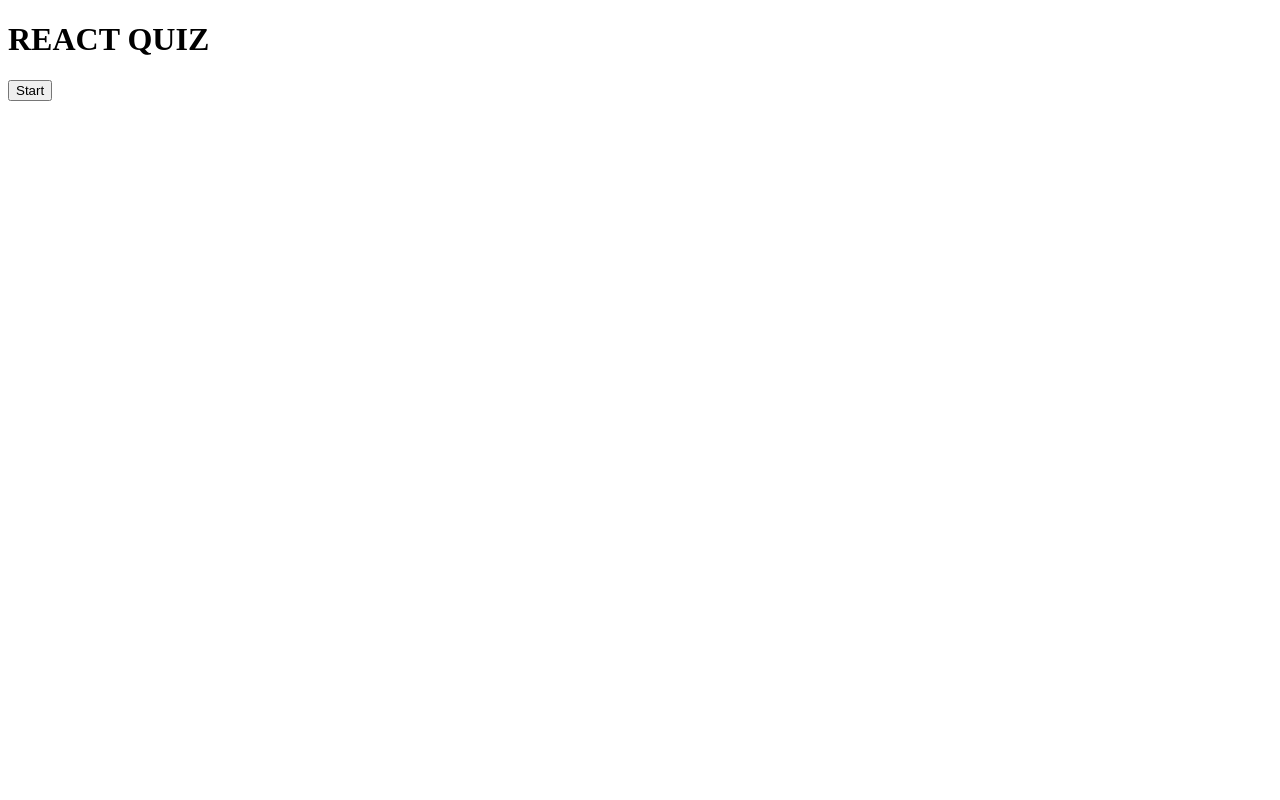
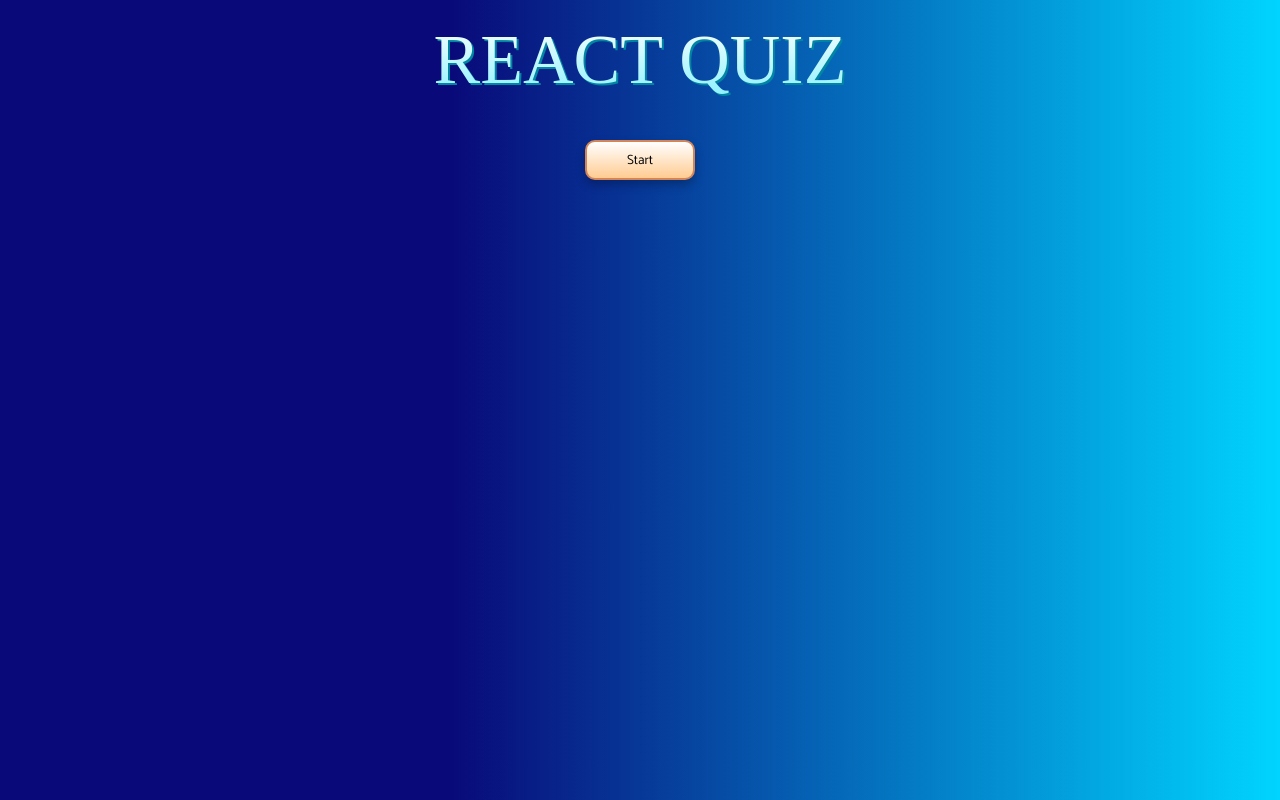
Before and after one commit to JoaoVitorLima242/ts-quiz, a React (Create React App) app: page / in a window 1280 px wide. Built offline with nearby package versions, Linux system fonts and the light colour scheme.

Commit message:
create App style components

```diff
--- a/src/App.tsx
+++ b/src/App.tsx
@@ -4,6 +4,7 @@
 import QuestionCard from "./components/QuestionCard/QuestionCard";
 // Types
 import { Difficulty, QuestionState, AnswersObject } from "./helpers/types";
+import { GlobalStyle, Wrapper } from "./styles/App.styles";
 
 const App = () => {
   const totalValue: number = 10;
@@ -63,7 +64,9 @@
   }
 
   return (
-    <div className="App">
+    <>
+      <GlobalStyle/>
+      <Wrapper>
         <h1>REACT QUIZ</h1>
         {gameOver || userAnswers.length === totalValue ? (
           <button className="start" onClick={() => startTrivia()}>Start</button>
@@ -85,7 +88,8 @@
               Next Question
             </button>
           ) : null}
-    </div>
+      </Wrapper>
+    </>
   );
 }
 
--- /dev/null
+++ b/src/styles/App.styles.ts
@@ -0,0 +1,61 @@
+import styled, { createGlobalStyle } from 'styled-components';
+
+export const GlobalStyle = createGlobalStyle`
+  html {
+    height: 100%;
+  }
+  body {
+    background: rgb(9,9,121);
+    background: linear-gradient(90deg, rgba(9,9,121,1) 35%, rgba(0,212,255,1) 100%);
+    margin: 0;
+    padding: 0 20px;
+    display: flex;
+    justify-content: center;
+  }
+  * {
+    font-family: 'Catamaran', sans-serif;
+    box-sizing: border-box;
+  }
+`;
+
+export const Wrapper = styled.div`
+  display: flex;
+  flex-direction: column;
+  align-items: center;
+  > p {
+    color: #fff;
+  }
+  .score {
+    color: #fff;
+    font-size: 2rem;
+    margin: 0;
+  }
+  h1 {
+    font-family: Fascinate Inline;
+    background-image: linear-gradient(180deg, #fff, #87f1ff);
+    font-weight: 400;
+    background-size: 100%;
+    background-clip: text;
+    -webkit-background-clip: text;
+    -webkit-text-fill-color: transparent;
+    -moz-background-clip: text;
+    -moz-text-fill-color: transparent;
+    filter: drop-shadow(2px 2px #0085a3);
+    font-size: 70px;
+    text-align: center;
+    margin: 20px;
+  }
+  .start, .next {
+    cursor: pointer;
+    background: linear-gradient(180deg, #ffffff, #ffcc91);
+    border: 2px solid #d38558;
+    box-shadow: 0px 5px 10px rgba(0, 0, 0, 0.25);
+    border-radius: 10px;
+    height: 40px;
+    margin: 20px 0;
+    padding: 0 40px;
+  }
+  .start {
+    max-width: 200px;
+  }
+`;
```
Lines whose indentation alone changed are shown as unchanged.
